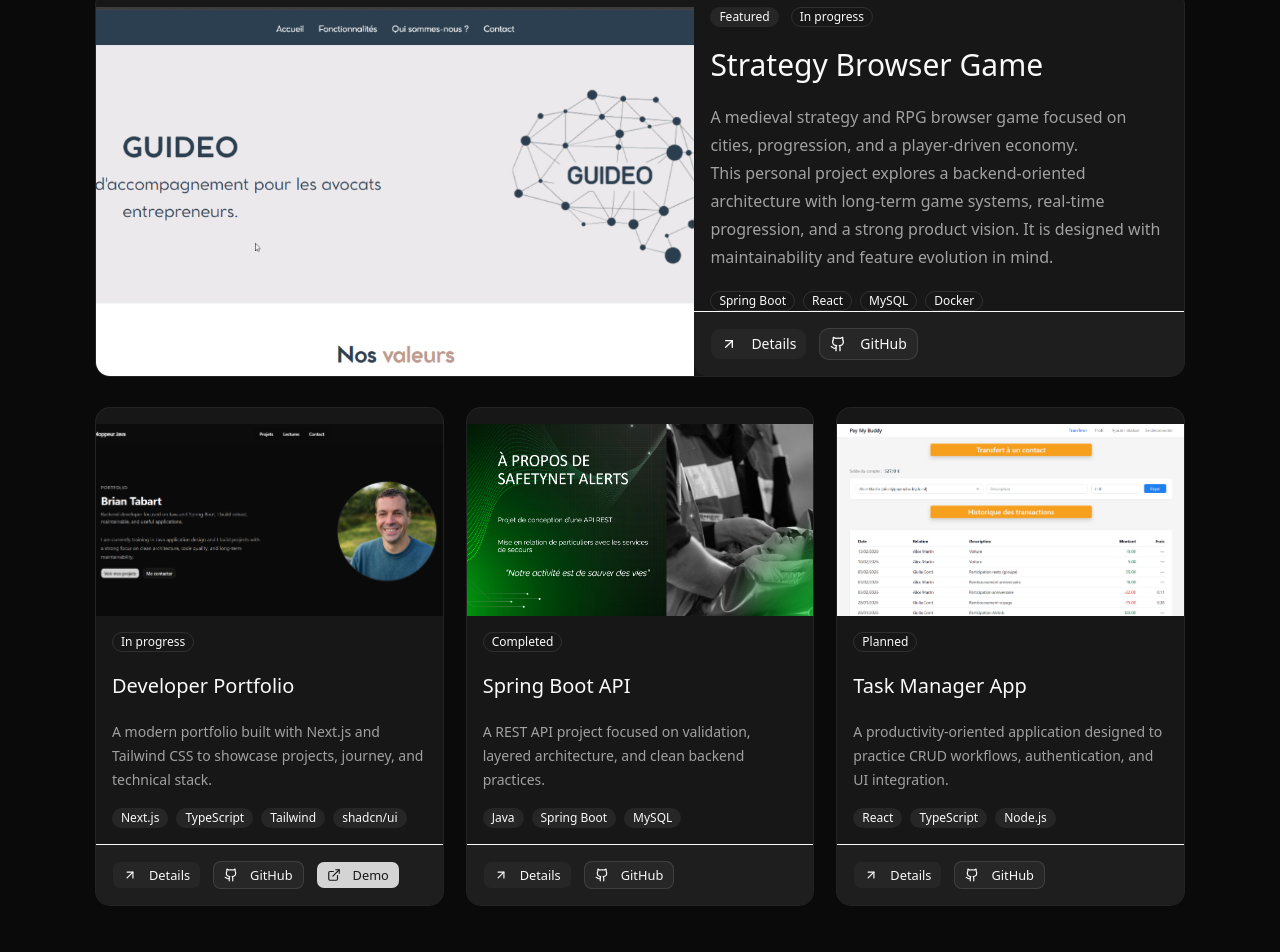
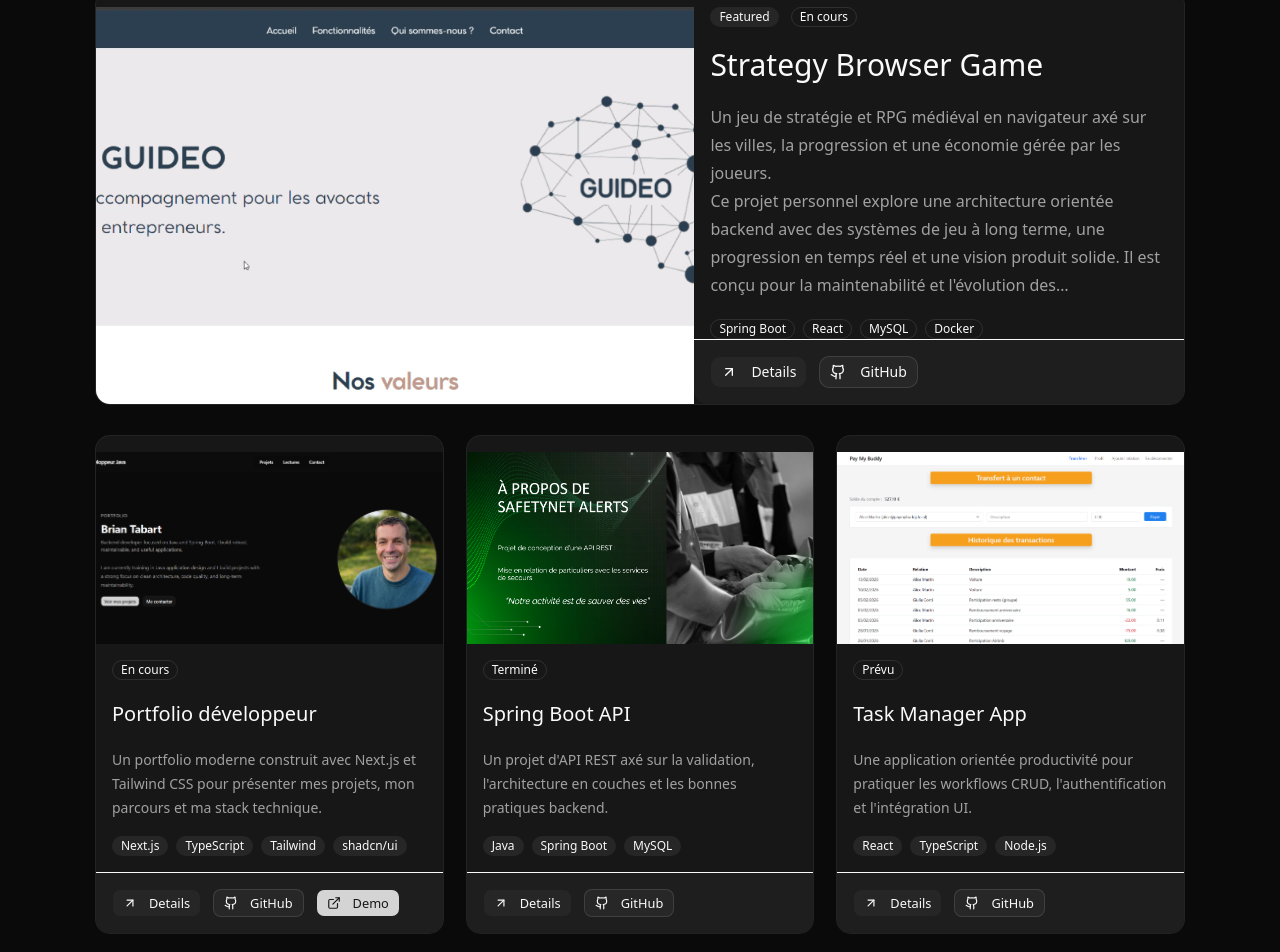
Before and after one commit to WebisBrian/TABART-Brian-Portfolio, a Next.js app: page / in a window 1280 px wide. Shown: the part 2783-3735 px from the top of the page. Built offline with nearby package versions, Linux system fonts and the light colour scheme.

Commit message:
Feat: translate to French

```diff
--- a/src/data/projects.ts
+++ b/src/data/projects.ts
@@ -5,7 +5,7 @@ export type Project = {
   description: string
   longDescription?: string
   stack: string[]
-  status: "In progress" | "Completed" | "Planned"
+  status: "En cours" | "Terminé" | "Prévu"
   githubUrl?: string
   liveUrl?: string
   image: string
@@ -18,25 +18,25 @@ export const projects: Project[] = [
     slug: "strategy-browser-game",
     title: "Strategy Browser Game",
     description:
-      "A medieval strategy and RPG browser game focused on cities, progression, and a player-driven economy.",
+      "Un jeu de stratégie et RPG médiéval en navigateur axé sur les villes, la progression et une économie gérée par les joueurs.",
     longDescription:
-      "This personal project explores a backend-oriented architecture with long-term game systems, real-time progression, and a strong product vision. It is designed with maintainability and feature evolution in mind.",
+      "Ce projet personnel explore une architecture orientée backend avec des systèmes de jeu à long terme, une progression en temps réel et une vision produit solide. Il est conçu pour la maintenabilité et l'évolution des fonctionnalités.",
     stack: ["Spring Boot", "React", "MySQL", "Docker"],
-    status: "In progress",
-    githubUrl: "https://github.com/your-username/strategy-browser-game",
+    status: "En cours",
+    githubUrl: "https://github.com/WebisBrian/strategy-browser-game",
     image: "/images/projects/strategy-game.png",
     featured: true,
   },
   {
     id: "portfolio",
     slug: "developer-portfolio",
-    title: "Developer Portfolio",
+    title: "Portfolio développeur",
     description:
-      "A modern portfolio built with Next.js and Tailwind CSS to showcase projects, journey, and technical stack.",
+      "Un portfolio moderne construit avec Next.js et Tailwind CSS pour présenter mes projets, mon parcours et ma stack technique.",
     stack: ["Next.js", "TypeScript", "Tailwind", "shadcn/ui"],
-    status: "In progress",
-    githubUrl: "https://github.com/your-username/portfolio",
-    liveUrl: "https://your-portfolio-url.vercel.app",
+    status: "En cours",
+    githubUrl: "https://github.com/WebisBrian/portfolio",
+    liveUrl: "https://btabart.dev",
     image: "/images/projects/portfolio.png",
   },
   {
@@ -44,10 +44,10 @@ export const projects: Project[] = [
     slug: "spring-boot-api",
     title: "Spring Boot API",
     description:
-      "A REST API project focused on validation, layered architecture, and clean backend practices.",
+      "Un projet d'API REST axé sur la validation, l'architecture en couches et les bonnes pratiques backend.",
     stack: ["Java", "Spring Boot", "MySQL"],
-    status: "Completed",
-    githubUrl: "https://github.com/your-username/spring-api",
+    status: "Terminé",
+    githubUrl: "https://github.com/WebisBrian/spring-api",
     image: "/images/projects/spring-api.png",
   },
   {
@@ -55,10 +55,10 @@ export const projects: Project[] = [
     slug: "task-manager-app",
     title: "Task Manager App",
     description:
-      "A productivity-oriented application designed to practice CRUD workflows, authentication, and UI integration.",
+      "Une application orientée productivité pour pratiquer les workflows CRUD, l'authentification et l'intégration UI.",
     stack: ["React", "TypeScript", "Node.js"],
-    status: "Planned",
-    githubUrl: "https://github.com/your-username/task-manager",
+    status: "Prévu",
+    githubUrl: "https://github.com/WebisBrian/task-manager",
     image: "/images/projects/task-manager.png",
   },
 ]
```
